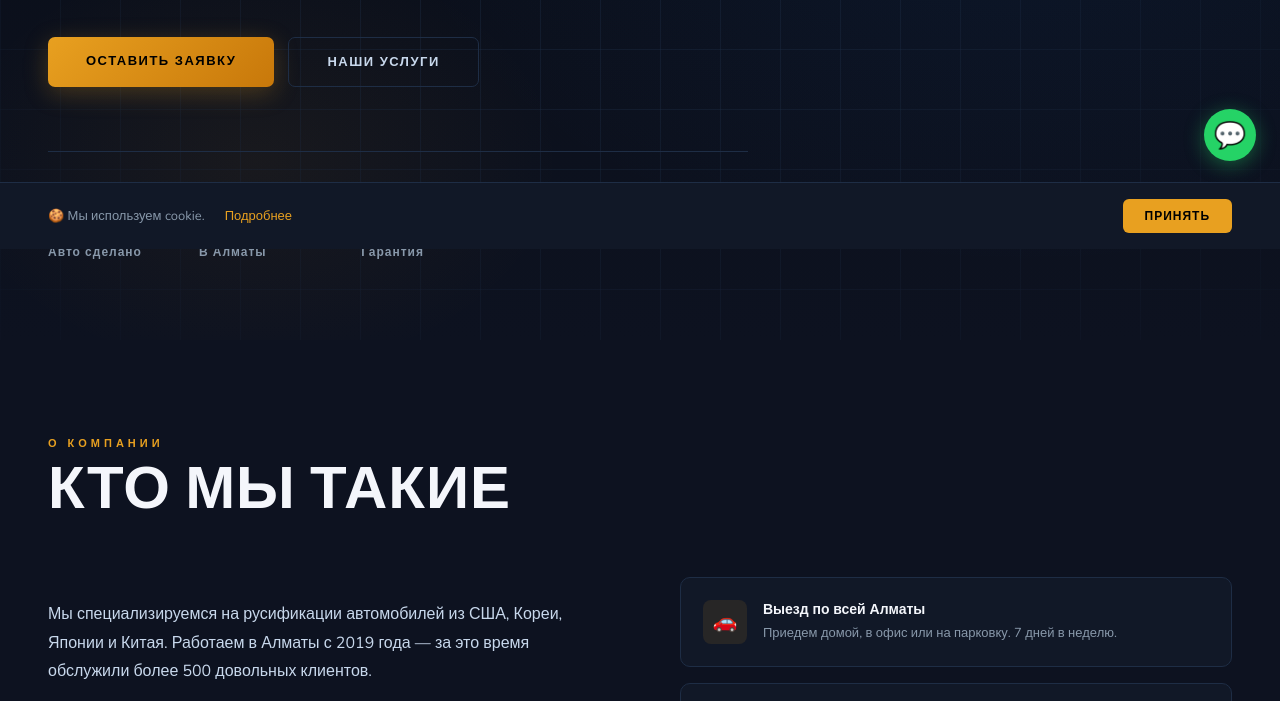
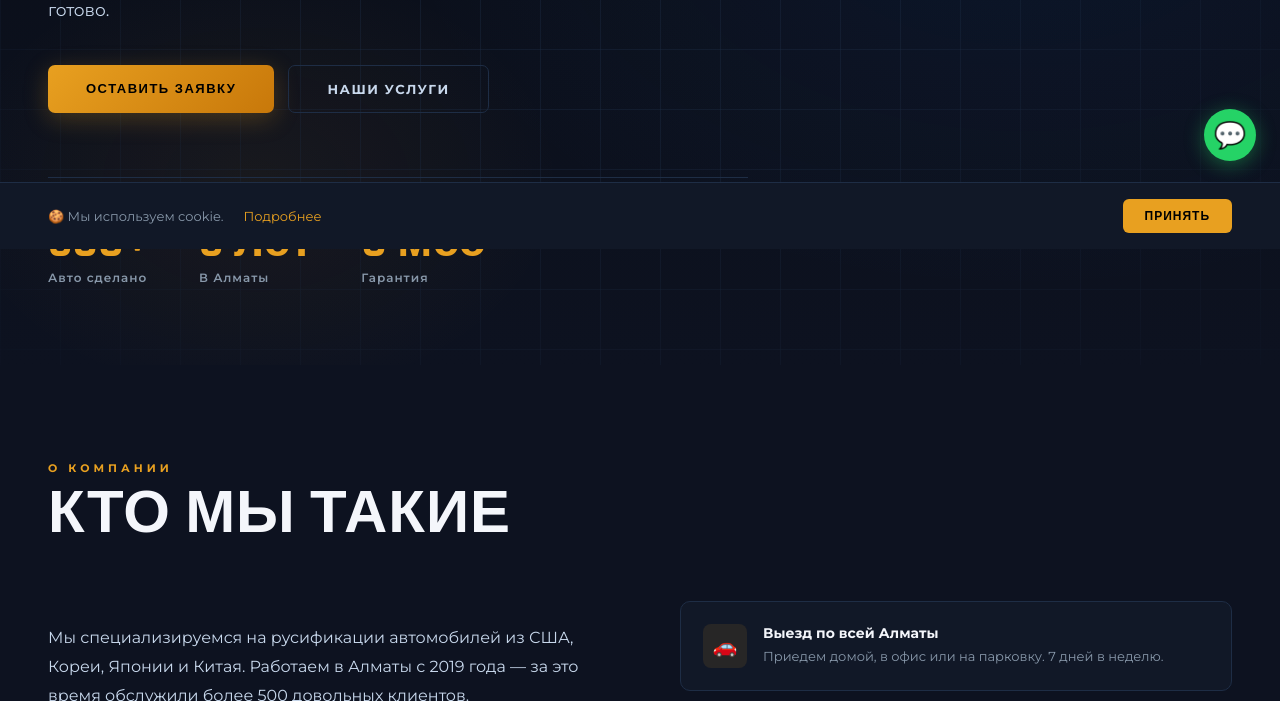
Before and after one commit to Soltanbkz/rusauto, a plain HTML site: page index.html in a window 1280 px wide. Shown: the part 551-1252 px from the top of the page. Drawn offline with nearby package versions, Linux system fonts and the light colour scheme.

Commit message:
first commit

```diff
--- a/index.html
+++ b/index.html
@@ -4,6 +4,7 @@
 <meta charset="UTF-8">
 <meta name="viewport" content="width=device-width, initial-scale=1.0">
 <title>RusAuto.kz — Русификация авто в Алматы</title>
+<link href="https://fonts.googleapis.com/css2?family=Montserrat:wght@400;500;600;700;800&display=swap" rel="stylesheet">
 <link href="https://fonts.googleapis.com/css2?family=Rajdhani:wght@400;500;600;700&family=Nunito:wght@300;400;600;700;800&display=swap" rel="stylesheet">
 <style>
 :root {
@@ -21,7 +22,7 @@
 }
 *{margin:0;padding:0;box-sizing:border-box;}
 html{scroll-behavior:smooth;}
-body{background:var(--bg);color:var(--white);font-family:'Nunito',sans-serif;overflow-x:hidden;}
+body{background:var(--bg);color:var(--white);font-family:'Montserrat',sans-serif;overflow-x:hidden;}
 
 /* ── LOGO SVG INLINE ── */
 .logo-wrap{display:flex;align-items:center;gap:10px;text-decoration:none;}
```
Also changed, not shown: 1 other file.
